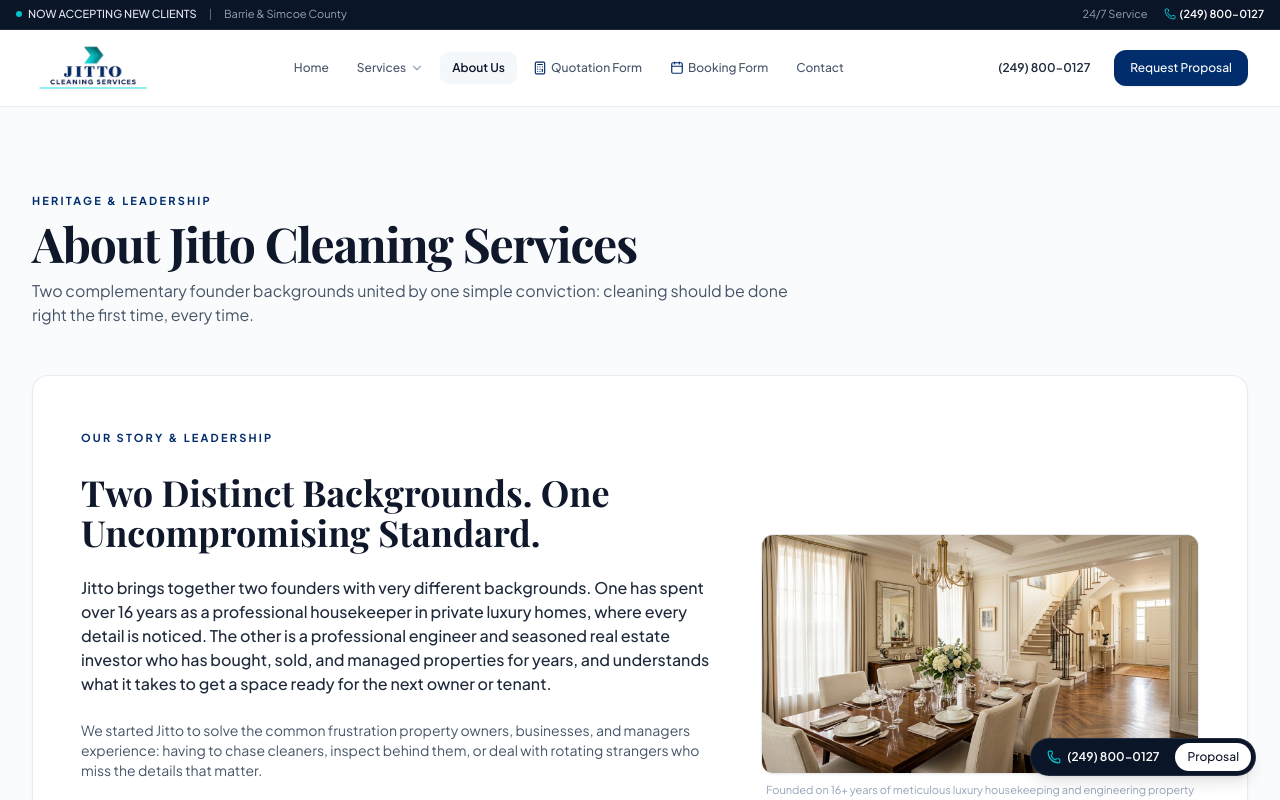
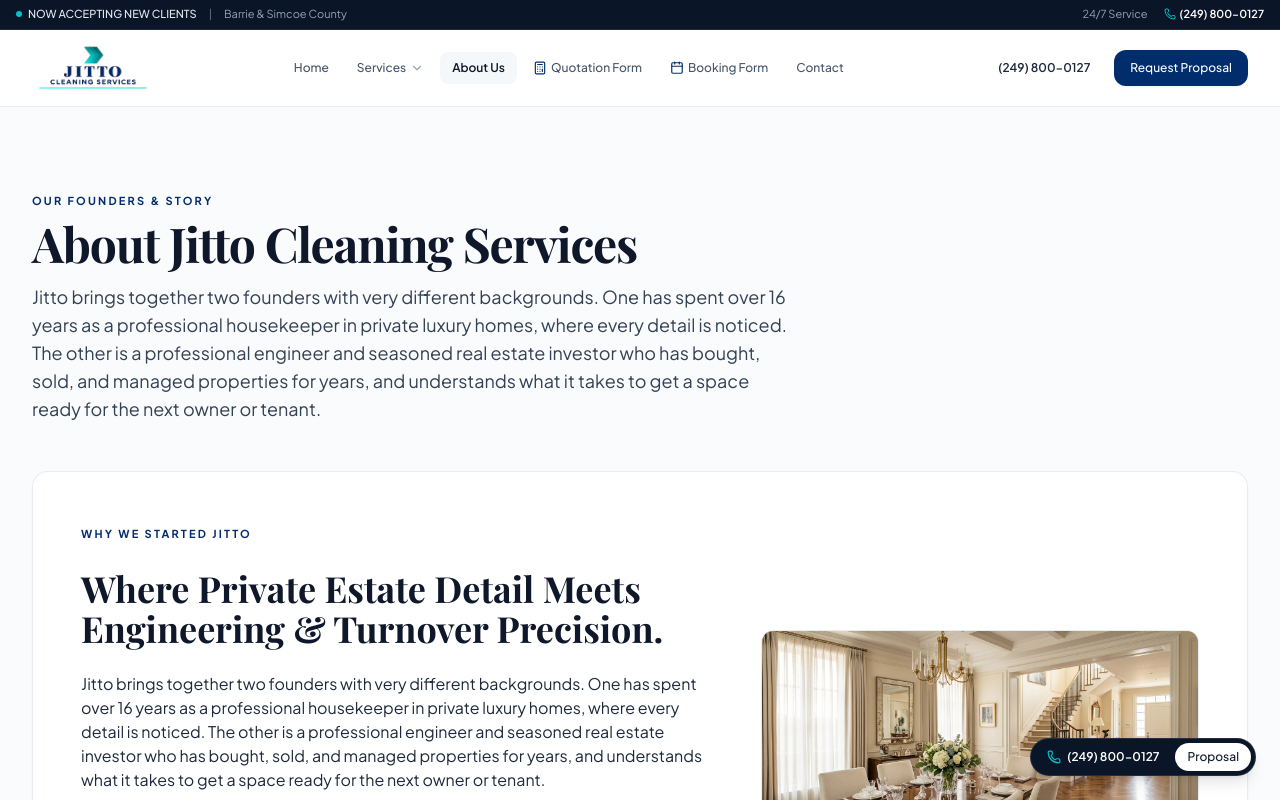
Before and after one commit to ur2dboi/cleaning-, a React (Vite) app: page / in a window 1280 px wide. Both pictures are taken after a click on the button "About Us". Shown: the top 800 px of the page. Built offline with nearby package versions, Linux system fonts and the light colour scheme; a web font is replaced by a local one.

Commit message:
feat(about): enhance About Us header and cards with verbatim founder backgrounds

```diff
--- a/src/components/Navbar.tsx
+++ b/src/components/Navbar.tsx
@@ -333,7 +333,7 @@
               onClick={() => handleNav('about')}
               className="w-full text-left px-3 py-2.5 min-h-[44px] flex items-center rounded-lg hover:bg-slate-50 text-slate-800"
             >
-              About Us (16 Years Experience)
+              About Us
             </button>
 
             <button
--- a/src/pages/AboutPage.tsx
+++ b/src/pages/AboutPage.tsx
@@ -24,13 +24,13 @@
         {/* Minimalist Header */}
         <div className="max-w-3xl mb-12">
           <span className="text-[11px] font-bold tracking-[0.2em] text-jitto-navy uppercase">
-            Heritage & Leadership
+            Our Founders & Story
           </span>
           <h1 className="text-3xl sm:text-5xl font-serif font-bold text-slate-900 tracking-tight mt-2">
             About Jitto Cleaning Services
           </h1>
-          <p className="mt-3 text-slate-600 text-sm sm:text-base leading-relaxed">
-            Two complementary founder backgrounds united by one simple conviction: cleaning should be done right the first time, every time.
+          <p className="mt-4 text-slate-700 text-base sm:text-lg leading-relaxed font-normal">
+            Jitto brings together two founders with very different backgrounds. One has spent over 16 years as a professional housekeeper in private luxury homes, where every detail is noticed. The other is a professional engineer and seasoned real estate investor who has bought, sold, and managed properties for years, and understands what it takes to get a space ready for the next owner or tenant.
           </p>
         </div>
 
@@ -40,14 +40,14 @@
 
             <div className="lg:col-span-7 space-y-6">
               <span className="text-[11px] font-bold tracking-[0.2em] text-jitto-navy uppercase">
-                Our Story & Leadership
+                Why We Started Jitto
               </span>
 
               <h2 className="text-2xl sm:text-4xl font-serif font-bold text-slate-900 leading-snug">
-                Two Distinct Backgrounds. One Uncompromising Standard.
+                Where Private Estate Detail Meets Engineering & Turnover Precision.
               </h2>
 
-              <p className="text-slate-800 text-sm sm:text-base font-medium leading-relaxed">
+              <p className="text-slate-800 text-sm sm:text-base leading-relaxed">
                 Jitto brings together two founders with very different backgrounds. One has spent over 16 years as a professional housekeeper in private luxury homes, where every detail is noticed. The other is a professional engineer and seasoned real estate investor who has bought, sold, and managed properties for years, and understands what it takes to get a space ready for the next owner or tenant.
               </p>
 
@@ -104,11 +104,11 @@
             </div>
 
             <h3 className="font-serif font-bold text-xl text-slate-900">
-              16+ Years Private Luxury Housekeeping
+              16+ Years as a Professional Housekeeper in Private Luxury Homes
             </h3>
 
             <p className="text-slate-600 text-xs sm:text-sm leading-relaxed">
-              Spent over 16 years as a professional housekeeper in private luxury homes, where every detail is noticed. This background brings an instinctive eye for finish protection, delicate stone and wood care, and the high-touch discretion required in high-end private residences.
+              Has spent over 16 years as a professional housekeeper in private luxury homes, where every detail is noticed. This background brings an instinctive eye for finish protection, delicate stone and wood care, and the high-touch discretion required in high-end private residences.
             </p>
 
             <div className="space-y-2 pt-2 border-t border-slate-200/60 text-xs text-slate-700">
@@ -137,11 +137,11 @@
             </div>
 
             <h3 className="font-serif font-bold text-xl text-slate-900">
-              Professional Engineer & Real Estate Investor
+              Professional Engineer & Seasoned Real Estate Investor
             </h3>
 
             <p className="text-slate-600 text-xs sm:text-sm leading-relaxed">
-              A professional engineer and seasoned real estate investor who has bought, sold, and managed properties for years. Understands what it takes to get a space ready for the next owner or tenant, applying engineering systems to quality control, turnover schedules, and contractor timelines.
+              A professional engineer and seasoned real estate investor who has bought, sold, and managed properties for years, and understands what it takes to get a space ready for the next owner or tenant. Applies engineering systems to quality control, turnover schedules, and contractor timelines.
             </p>
 
             <div className="space-y-2 pt-2 border-t border-slate-200/60 text-xs text-slate-700">
```
